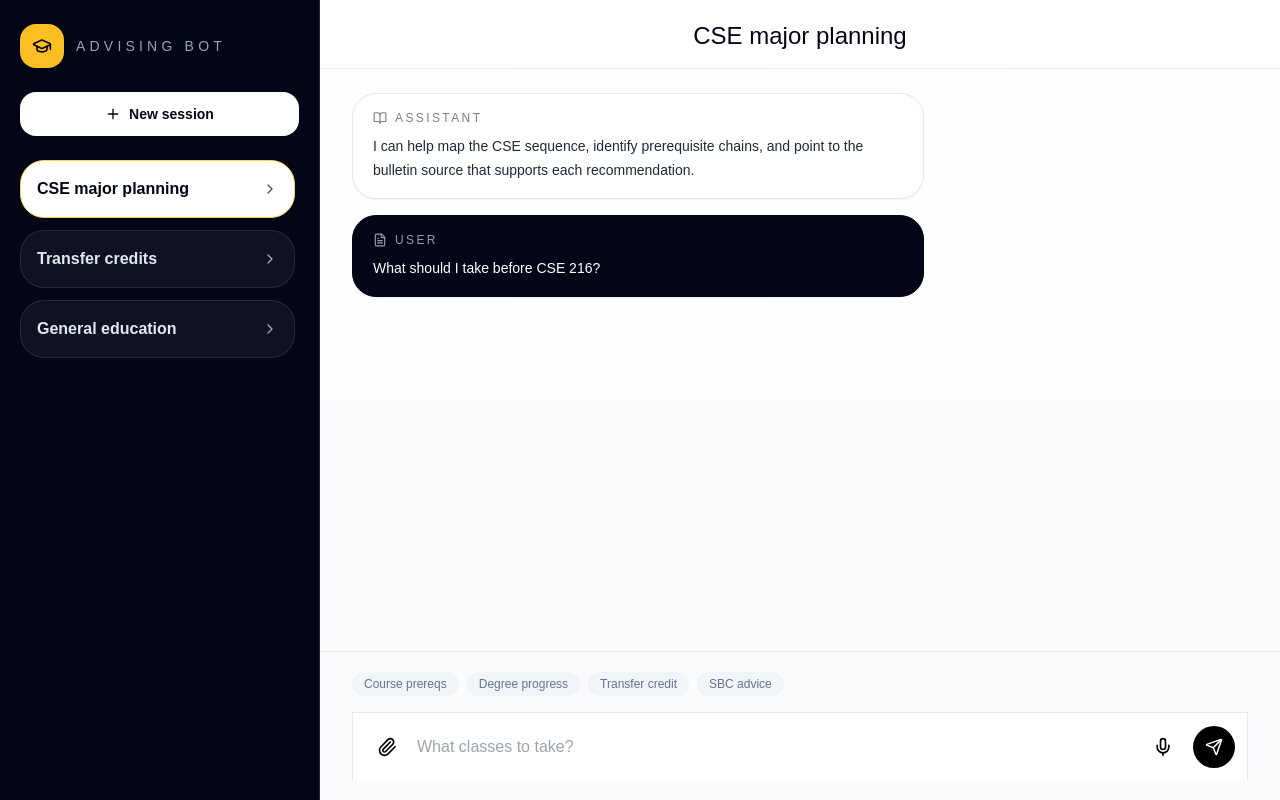
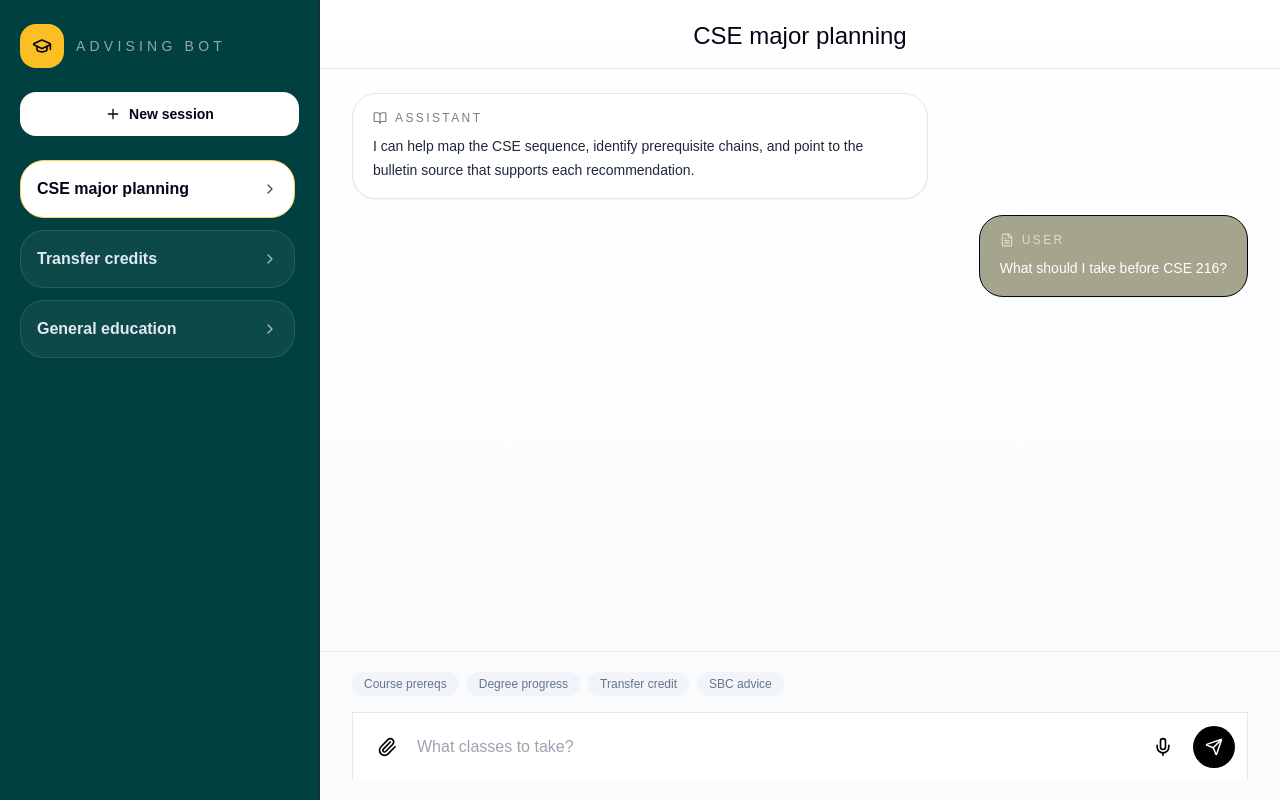
Before and after one commit to xiang1103/Advising_Bot, a Next.js app in the folder frontend/: page / in a window 1280 px wide. Built offline with nearby package versions, Linux system fonts and the light colour scheme.

Commit message:
chat side changes + bg

```diff
--- a/frontend/app/globals.css
+++ b/frontend/app/globals.css
@@ -57,3 +57,11 @@ select {
 ::selection {
   background: rgba(59, 130, 246, 0.2);
 }
+
+.user-response-bg {
+  background-color: #a5a58d ;
+}
+
+.sidebar-bg {
+  background-color: #004040;
+}
--- a/frontend/app/page.tsx
+++ b/frontend/app/page.tsx
@@ -83,12 +83,16 @@ const createNewSession = (): Session => ({
 });
 
 export default function Page() {
+  // hard coded variables for starters
   const [sessionList, setSessionList] = useState<Session[]>(sessions);
   const [messagesBySession, setMessagesBySession] = useState<
     Record<string, Message[]>
   >(initialMessagesBySession);
+
+  // auto set the first session ID
   const [activeSessionId, setActiveSessionId] = useState(sessionList[0].id);
 
+  // define the current session
   const activeSession = useMemo(
     () =>
       sessionList.find((session) => session.id === activeSessionId) ??
@@ -179,7 +183,7 @@ export default function Page() {
     <main className="h-screen w-screen overflow-hidden bg-slate-950">
 
       <div className="flex h-full w-full overflow-hidden bg-white">
-        <aside className="hidden w-[320px] shrink-0 border-r border-slate-800 bg-slate-950 px-5 py-6 text-slate-50 md:flex md:flex-col">
+        <aside className="hidden w-[320px] shrink-0 border-r border-slate-800 sidebar-bg px-5 py-6 text-slate-50 md:flex md:flex-col">
 
           {/* create the side bar on the side */}
           <div className="flex items-center gap-3">
@@ -244,16 +248,22 @@ export default function Page() {
 
           {/* main chat display  */}
           <div className="flex-1 overflow-y-auto px-5 py-6 md:px-8">
-            <div className="grid gap-4 lg:grid-cols-[1.3fr_0.7fr]">
             <div className="space-y-4">
                 {activeMessages.length > 0 ? (
                   activeMessages.map((message) => (
                     <div
                       key={message.id}
-                      className={`max-w-2xl rounded-3xl border px-5 py-4 text-sm leading-6 shadow-sm ${
+                      className={`flex ${
                         message.role === "assistant"
-                          ? "border-slate-200 bg-white text-slate-800"
-                          : "ml-auto border-slate-950 bg-slate-950 text-white"
+                          ? "justify-start"
+                          : "justify-end"
+                      }`}
+                    >
+                      <div
+                        className={`rounded-3xl border px-5 py-4 text-sm leading-6 shadow-sm break-words ${
+                          message.role === "assistant"
+                            ? "max-w-xl border-slate-200 bg-white text-slate-800"
+                            : "max-w-2xl border-slate-950 user-response-bg text-white"
                         }`}
                       >
                         <div className="mb-2 flex items-center gap-2 text-xs uppercase tracking-[0.2em] opacity-60">
@@ -266,12 +276,12 @@ export default function Page() {
                         </div>
                         {message.content}
                       </div>
+                    </div>
                   ))
                 ) : (
                   <div>
                   </div>
                 )}
-              </div>
             </div>
           </div>
 
```
Lines whose indentation alone changed are shown as unchanged.
